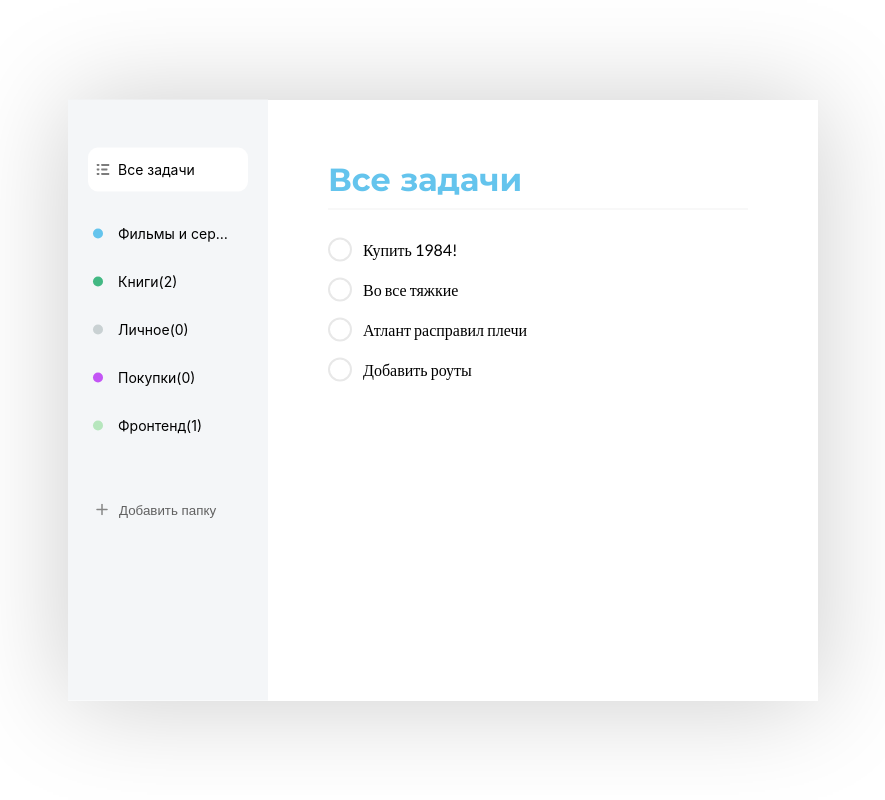
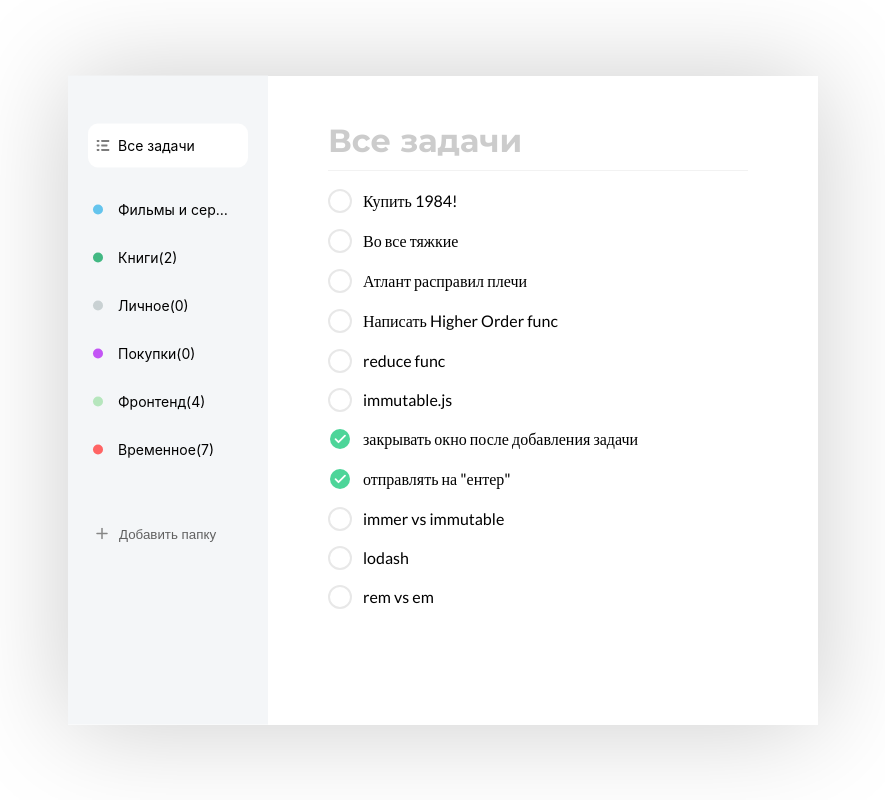
Before and after one commit to MaxKichiy/todo1, a React (Create React App) app: page / in a window 1280 px wide. Shown: the whole page, without its empty margins (197-1082 px from the left). Built offline with nearby package versions, Linux system fonts and the light colour scheme; data requests are answered from the project's data file.

Commit message:
make autofocus to inputFields remove router

```diff
--- a/package.json
+++ b/package.json
@@ -13,8 +13,6 @@
     "react": "^16.13.1",
     "react-dom": "^16.13.1",
     "react-redux": "^7.2.1",
-    "react-router": "^5.2.0",
-    "react-router-dom": "^5.2.0",
     "react-scripts": "3.4.3",
     "redux": "^4.0.5",
     "redux-thunk": "^2.3.0"
--- a/src/assets/db.json
+++ b/src/assets/db.json
@@ -24,6 +24,11 @@
       "name": "Фронтенд",
       "colorId": 5,
       "id": 7
+    },
+    {
+      "name": "Временное",
+      "colorId": 8,
+      "id": 8
     }
   ],
   "tasks": [
@@ -46,10 +51,70 @@
       "id": 16
     },
     {
+      "listId": 8,
+      "text": "Написать Higher Order func",
+      "completed": false,
+      "id": 18
+    },
+    {
+      "listId": 8,
+      "text": "reduce func",
+      "completed": false,
+      "id": 19
+    },
+    {
+      "listId": 8,
+      "text": "immutable.js",
+      "completed": false,
+      "id": 20
+    },
+    {
       "listId": 7,
-      "text": "Добавить роуты",
+      "text": "закрывать окно после добавления задачи",
+      "completed": true,
+      "id": 21
+    },
+    {
+      "listId": 7,
+      "text": "отправлять на \"ентер\"",
+      "completed": true,
+      "id": 22
+    },
+    {
+      "listId": 8,
+      "text": "immer vs immutable",
       "completed": false,
-      "id": 17
+      "id": 23
+    },
+    {
+      "listId": 8,
+      "text": "lodash",
+      "completed": false,
+      "id": 24
+    },
+    {
+      "listId": 8,
+      "text": "rem vs em",
+      "completed": false,
+      "id": 25
+    },
+    {
+      "listId": 8,
+      "text": "редактировать резюме",
+      "completed": false,
+      "id": 26
+    },
+    {
+      "listId": 7,
+      "text": "когда открываем инпут он активный",
+      "completed": true,
+      "id": 27
+    },
+    {
+      "listId": 7,
+      "text": "check for empty fields",
+      "completed": false,
+      "id": 28
     }
   ],
   "colors": [
--- a/src/components/Main.js
+++ b/src/components/Main.js
@@ -1,4 +1,4 @@
-import React, { useEffect, useState } from 'react';
+import React, { useState } from 'react';
 import { useDispatch, useSelector } from 'react-redux';
 import classNames from 'classnames';
 import { changeTitle } from '../redux/actions/list';
@@ -26,6 +26,12 @@ const Main = ({ activeFolderIndex }) => {
     setNewTask(e.target.value);
   };
 
+  const handleKeyPress = (e) => {
+    if (e.key === 'Enter') {
+      onSubmitHandler();
+    }
+  };
+
   const onSubmitHandler = () => {
     if (!newTask) {
       return;
@@ -37,9 +43,13 @@ const Main = ({ activeFolderIndex }) => {
     };
     dispatch(addTask(finalTask));
     setNewTask('');
+    setIsNewTask(false);
   };
 
   const onSubmitTitleChange = () => {
+    if (!setTitle) {
+      return;
+    }
     const newObj = {
       name: setTitle,
     };
@@ -47,7 +57,6 @@ const Main = ({ activeFolderIndex }) => {
     setIsChanging(false);
   };
 
-  console.log(setTitle);
   return (
     <section className='page-main__main main'>
       <div className='main__wrapper'>
@@ -77,6 +86,7 @@ const Main = ({ activeFolderIndex }) => {
         {isChanging && (
           <div className='main__title-input'>
             <input
+              autoFocus
               value={setTitle}
               onChange={inputTitleHandler}
               className='text-input'
@@ -106,11 +116,13 @@ const Main = ({ activeFolderIndex }) => {
         {activeFolderIndex && isNewTask && (
           <>
             <input
+              autoFocus
               value={newTask}
               onChange={inputTaskHandler}
               className='text-input'
               type='text'
               placeholder='Текст задачи'
+              onKeyPress={handleKeyPress}
             />
             <button
               onClick={onSubmitHandler}
--- a/src/components/SidebarModal.js
+++ b/src/components/SidebarModal.js
@@ -18,8 +18,16 @@ const SidebarModal = ({ onClose }) => {
   const colorHandler = (id) => {
     setActiveColorId(id);
   };
+  const handleKeyPress = (e) => {
+    if (e.key === 'Enter') {
+      onSubmitHandler();
+    }
+  };
 
   const onSubmitHandler = () => {
+    if (!inputField) {
+      return;
+    }
     const newFolder = {
       name: inputField,
       colorId: activeColorId,
@@ -31,9 +39,10 @@ const SidebarModal = ({ onClose }) => {
   };
 
   return (
-    <div className='sidebar__modal'>
+    <div className='sidebar__modal' onKeyPress={handleKeyPress}>
       <div className='sidebar__modal-wrapper'>
         <input
+          autoFocus
           value={inputField}
           onChange={inputHandler}
           className='text-input'
@@ -41,10 +50,12 @@ const SidebarModal = ({ onClose }) => {
           placeholder='Название папки'
         />
         <SidebarModalColors
+          handleKeyPress={handleKeyPress}
           colorHandler={colorHandler}
           activeColorId={activeColorId}
         />
         <button
+          type='submit'
           onClick={onSubmitHandler}
           className={classNames('sidebar__modal-button', 'button', {
             'button--disabled': isLoading || !inputField,
--- a/src/components/TasksList.js
+++ b/src/components/TasksList.js
@@ -25,7 +25,6 @@ const TasksList = ({ activeId, tasks, lists }) => {
       };
     }
     dispatch(taskDone(obj));
-    console.log(obj);
   };
 
   const taskList = (activeId ? tlist : tasks).map((el) => (
--- a/src/index.js
+++ b/src/index.js
@@ -4,13 +4,10 @@ import './index.scss';
 import App from './App';
 import { Provider } from 'react-redux';
 import store from './redux/store';
-import { BrowserRouter } from 'react-router-dom';
 
 ReactDOM.render(
-  <BrowserRouter>
-    <Provider store={store}>
-      <App />
-    </Provider>
-  </BrowserRouter>,
+  <Provider store={store}>
+    <App />
+  </Provider>,
   document.getElementById('root')
 );
--- a/src/styles/_main.scss
+++ b/src/styles/_main.scss
@@ -9,7 +9,8 @@
 }
 
 .page-main__main {
-  padding: 60px 60px 60px 20px;
+  margin-top: 45px;
+  padding: 0px 60px 60px 20px;
   padding-bottom: 0;
   max-height: 500px;
   overflow: auto;
@@ -69,11 +70,11 @@
 h2 {
   padding: 0;
   margin: 0;
-  color: #64c4ed;
+  color: #ccc;
 }
 
 .main__list {
-  margin-top: 30px;
+  // margin-top: 30px;
   .main__list-item {
     margin-top: 20px;
     position: relative;
--- a/src/styles/_sidebar.scss
+++ b/src/styles/_sidebar.scss
@@ -57,6 +57,10 @@
     cursor: pointer;
     .close-button {
       display: none;
+    }
+    a {
+      text-decoration: none;
+      color: #000000;
     }
     &:hover {
       border-radius: 10%;
```
